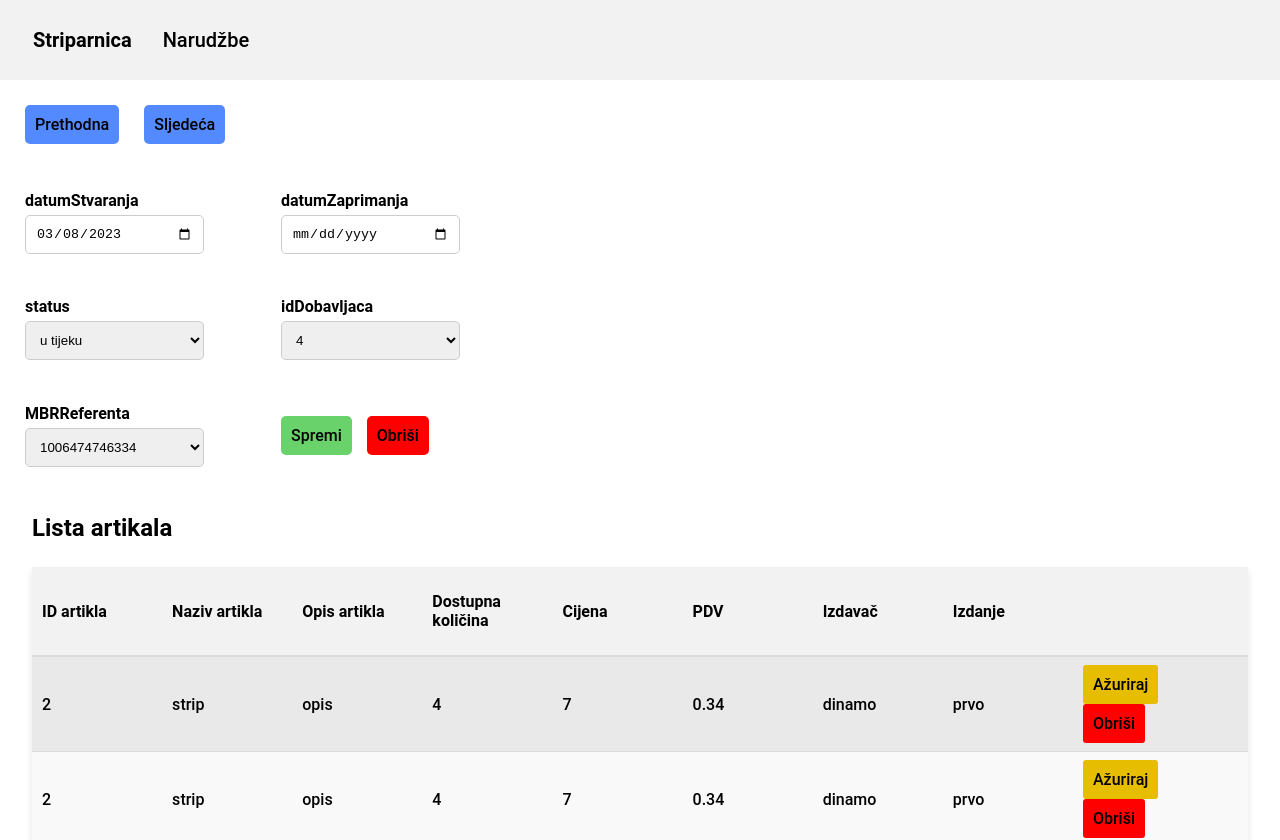
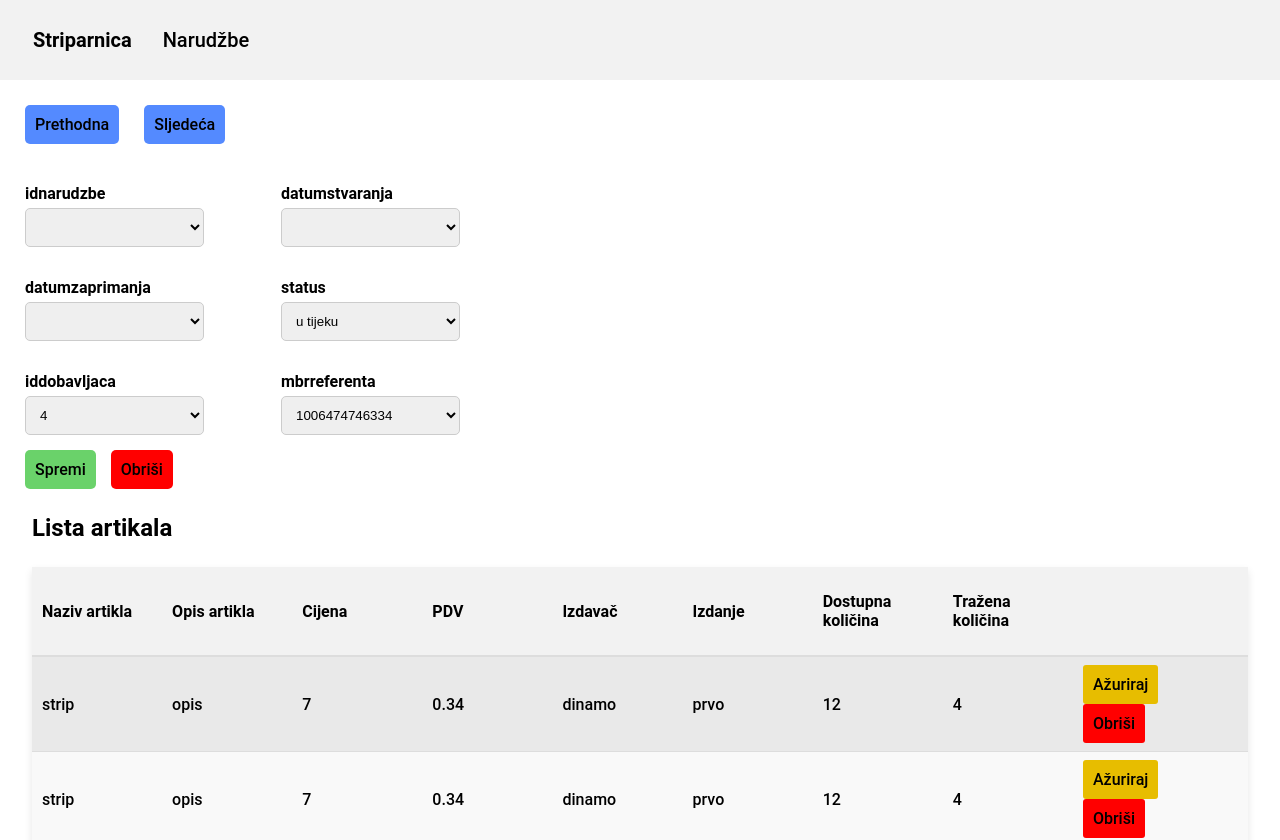
Before and after one commit to ivanterzic/Striparnica, a Vue app in the folder src/frontend/: page /narudzbe/1 in a window 1280 px wide. Shown: the top 840 px of the page. Built offline with nearby package versions, Linux system fonts and the light colour scheme.

Commit message:
fixed typescript errors

```diff
--- a/src/frontend/src/App.vue
+++ b/src/frontend/src/App.vue
@@ -5,7 +5,6 @@
             <router-link to="/narudzbe" :class="{ 'back-dark-gray': $route.path === '/narudzbe' }" class="nav-element"
                 >Narudžbe</router-link
             >
-            <!-- <router-link to="/zaposlenici">Zaposlenici</router-link> -->
         </nav>
         <router-view />
     </div>
@@ -47,7 +46,7 @@ nav a:hover {
     display: inline-block;
     padding: 10px;
     border-radius: 3px;
-    margin-right: 10px
+    margin-right: 20px;
 }
 .button-link:hover {
     cursor: pointer;
--- a/src/frontend/src/views/NarudzbaView.vue
+++ b/src/frontend/src/views/NarudzbaView.vue
@@ -2,13 +2,13 @@
     <div>
         <div class="form-button nav-button back-blue">Prethodna</div>
         <div class="form-button nav-button back-blue">Sljedeća</div>
-        <NarudzbaForm :narudzba="filteredNarudzba" :id="narudzba.idNarudzbe" :mogucnosti="mogucnosti" />
+        <NarudzbaForm :narudzba="narudzba" :id="narudzba.idNarudzbe" :mogucnosti="mogucnosti" />
         <h2>Lista artikala</h2>
-        <Table :zaglavlja="zaglavlja" :retci="narudzba.artikli" :content="'artikli'" />
+        <Table :zaglavlja="zaglavlja" :retci="artikli" :content="'artikli'" :id="id" />
     </div>
 </template>
 
-<script>
+<script lang="ts">
 import { defineComponent } from "vue";
 import NarudzbaForm from "../components/NarudzbaForm.vue";
 import Table from "../components/Table.vue";
@@ -27,53 +27,48 @@ export default defineComponent({
             narudzbaBaseURL: "http://localhost:3000/",
             mogucnostiURL: "http://localhost:3000/mogucnosti",
             zaglavlja: [
-                { displayName: "ID artikla", sqlName: "idArtikla" },
                 { displayName: "Naziv artikla", sqlName: "naziv" },
                 { displayName: "Opis artikla", sqlName: "opis" },
-                { displayName: "Dostupna količina", sqlName: "dostupnaKolicina" },
                 { displayName: "Cijena", sqlName: "cijena" },
-                { displayName: "PDV", sqlName: "PDV" },
+                { displayName: "PDV", sqlName: "pdv" },
                 { displayName: "Izdavač", sqlName: "izdavac" },
                 { displayName: "Izdanje", sqlName: "izdanje" },
+                { displayName: "Dostupna količina", sqlName: "dostupnakolicina" },
+                { displayName: "Tražena količina", sqlName: "kolicina" },
             ],
             narudzba: {
-                idNarudzbe: 3,
-                datumStvaranja: "2023-03-08",
-                datumZaprimanja: null,
+                idnarudzbe: 3,
+                datumstvaranja: "2023-03-08",
+                datumzaprimanja: null,
                 status: "u tijeku",
-                idDobavljaca: 4,
-                MBRReferenta: "1006474746334",
-                artikli: [],
+                iddobavljaca: 4,
+                mbrreferenta: "1006474746334",
             },
+            artikli: [] as Artikal[],
             mogucnosti: {
                 status: ["potvrdena", "u tijeku", "nepotvrdena"],
-                idDobavljaca: [2, 3, 4],
-                MBRReferenta: ["1006474746334", "3824629348629", "..."],
+                iddobavljaca: [2, 3, 4],
+                mbrreferenta: ["1006474746334", "3824629348629", "..."],
             },
         };
     },
     computed: {
-        filteredNarudzba() {
-            let pairs = Object.entries(this.narudzba).filter(
-                ([key, value]) => key !== "idNarudzbe" && key !== "artikli"
-            );
-            return Object.fromEntries(pairs);
-        },
-        narudzbaURL() {
+        narudzbaURL(): string {
             return this.narudzbaBaseURL + this.id;
         },
     },
     mounted() {
         for (let i = 0; i < 25; i++) {
-            this.narudzba.artikli.push({
-                idArtikla: 2,
+            this.artikli.push({
+                idartikla: 2,
                 naziv: "strip",
                 opis: "opis",
-                dostupnaKolicina: 4,
+                dostupnakolicina: 12,
                 cijena: 7,
-                PDV: 0.34,
+                pdv: 0.34,
                 izdavac: "dinamo",
                 izdanje: "prvo",
+                kolicina: 4,
                 edit: false,
             });
         }
--- a/src/frontend/src/views/NarudzbeView.vue
+++ b/src/frontend/src/views/NarudzbeView.vue
@@ -14,14 +14,14 @@ export default defineComponent({
     components: { Table },
     data() {
         return {
-            narudzbeURL: "http://localhost:3000/narudzbe",
+            narudzbeURL: "http://localhost:3000/narudzbe" as string,
             zaglavlja: [
-                { displayName: "ID narudžbe", sqlName: "idNarudzbe" },
-                { displayName: "Datum Stvaranja", sqlName: "datumStvaranja" },
-                { displayName: "Datum Zaprimanja", sqlName: "datumZaprimanja" },
+                { displayName: "ID narudžbe", sqlName: "idnarudzbe" },
+                { displayName: "Datum stvaranja", sqlName: "datumstvaranja" },
+                { displayName: "Datum zaprimanja", sqlName: "datumzaprimanja" },
                 { displayName: "Status", sqlName: "status" },
-                { displayName: "ID Dobavljača", sqlName: "idDobavljaca" },
-                { displayName: "MBR Referenta", sqlName: "MBRReferenta" },
+                { displayName: "ID dobavljača", sqlName: "iddobavljaca" },
+                { displayName: "MBR referenta", sqlName: "mbrreferenta" },
             ],
             narudzbe: [] as Narudzba[],
         };
@@ -29,19 +29,18 @@ export default defineComponent({
     mounted() {
         for (let i = 0; i < 25; i++) {
             this.narudzbe.push({
-                idNarudzbe: 3,
-                datumStvaranja: "2023-03-08",
-                datumZaprimanja: null,
+                idnarudzbe: 3,
+                datumstvaranja: "2023-03-08",
+                datumzaprimanja: null,
                 status: "u tijeku",
-                idDobavljaca: 4,
-                MBRReferenta: "1006474746334",
-                edit: false,
+                iddobavljaca: 4,
+                mbrreferenta: "1006474746334",
             });
         }
         //this.dohvatiNarudzbe()
     },
     methods: {
-        async dohvatiNarudzbe() {
+        async dohvatiNarudzbe(): Promise<void> {
             try {
                 let response = await fetch(this.narudzbeURL, {
                     method: "GET",
@@ -50,7 +49,7 @@ export default defineComponent({
                     },
                 });
                 if (!response.ok) {
-                    throw new Error("Server problem");
+                    throw new Error("Greška kod dohvaćanja narudžbi s poslužitelja");
                 }
                 this.narudzbe = await response.json();
             } catch (error) {
--- a/src/frontend/src/views/NotFoundView.vue
+++ b/src/frontend/src/views/NotFoundView.vue
@@ -5,13 +5,6 @@
     </div>
 </template>
 
-<script>
-import { defineComponent } from "vue";
-export default defineComponent({
-    name: "NotFound",
-});
-</script>
-
 <style scoped>
 .not-found {
     text-align: center;
```
